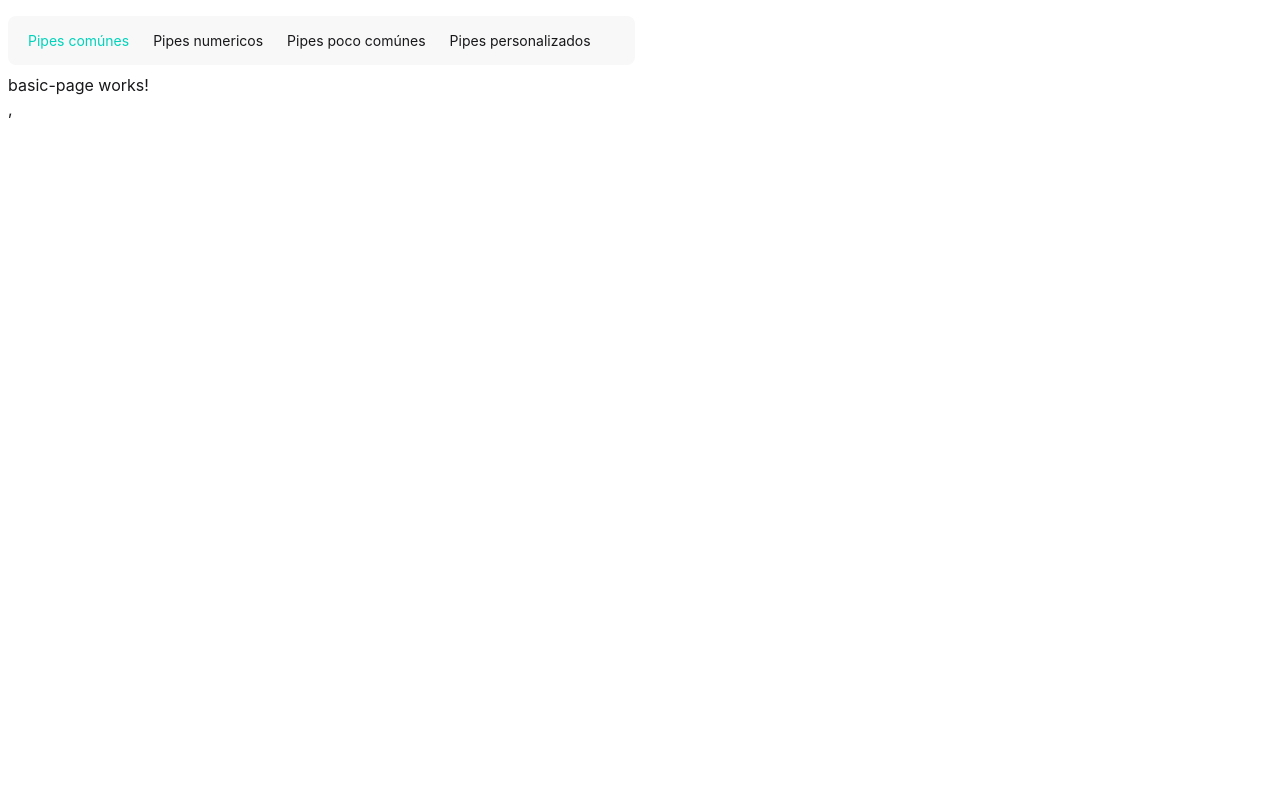
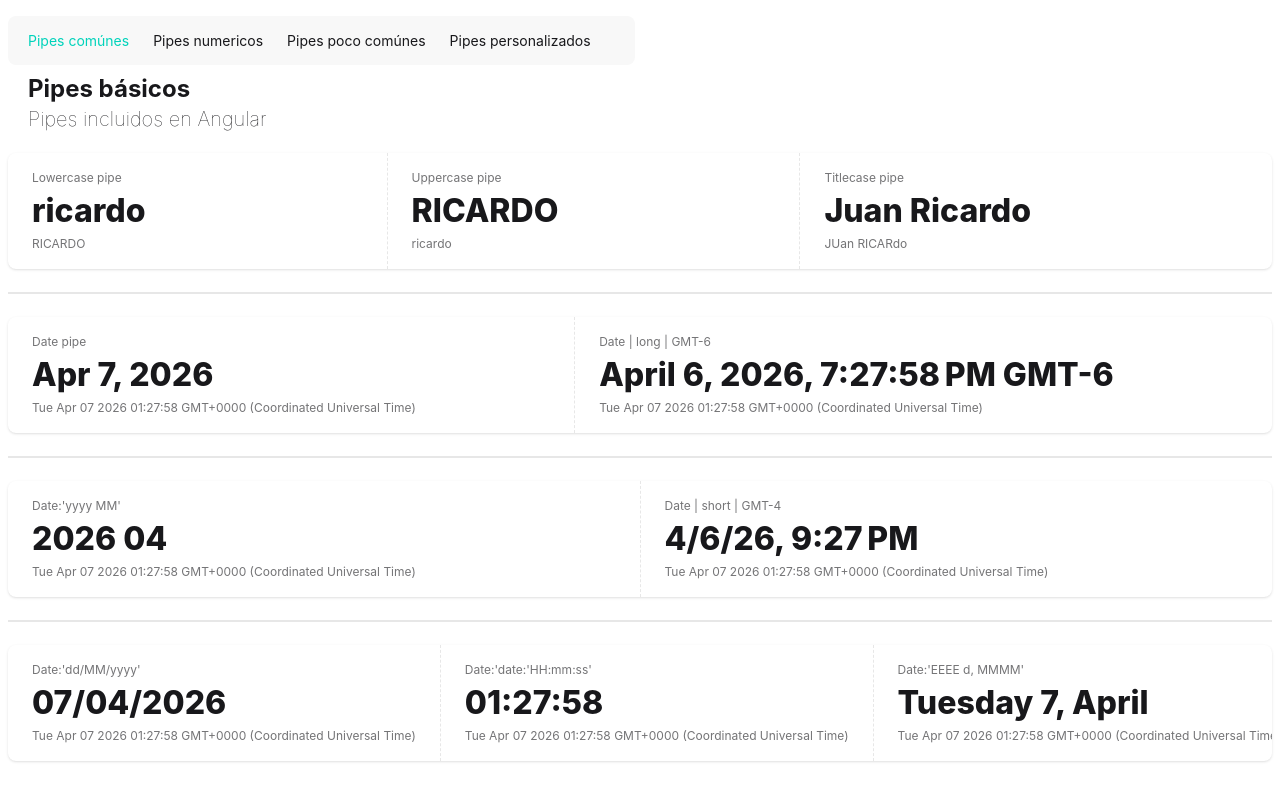
Before and after one commit to flashdc7/pipes-2025, an Angular app: page /basics in a window 1280 px wide. Built offline with nearby package versions, Linux system fonts and the light colour scheme.

Commit message:
pipes básicos

```diff
--- a/src/app/pages/basic-page/basic-page.html
+++ b/src/app/pages/basic-page/basic-page.html
@@ -1 +1,78 @@
-<p>basic-page works!</p>,
+<section class="mx-5 mb-5">
+  <h1 class="text-2xl font-bold">Pipes básicos</h1>
+  <h3 class="text-xl font-thin">Pipes incluidos en Angular</h3>
+</section>
+
+<div class="stats stats-vertical lg:stats-horizontal shadow w-full">
+  <div class="stat">
+    <div class="stat-title">Lowercase pipe</div>
+    <div class="stat-value">{{ nameUpper() | lowercase }}</div>
+    <div class="stat-desc">{{ nameUpper() }}</div>
+  </div>
+
+  <div class="stat">
+    <div class="stat-title">Uppercase pipe</div>
+    <div class="stat-value">{{ nameLower() | uppercase}}</div>
+    <div class="stat-desc">{{ nameLower() }}</div>
+  </div>
+
+  <div class="stat">
+    <div class="stat-title">Titlecase pipe</div>
+    <div class="stat-value">{{ fullName() | titlecase}}</div>
+    <div class="stat-desc">{{ fullName() }}</div>
+  </div>
+</div>
+
+<div class="divider"></div>
+
+<div class="stats stats-vertical lg:stats-horizontal shadow w-full">
+  <div class="stat">
+    <div class="stat-title">Date pipe</div>
+    <div class="stat-value">{{ customDate() | date }}</div>
+    <div class="stat-desc">{{ customDate() }}</div>
+  </div>
+
+  <div class="stat">
+    <div class="stat-title">Date | long | GMT-6</div>
+    <div class="stat-value">{{ customDate() | date:'long':'GMT-6' }}</div>
+    <div class="stat-desc">{{ customDate() }}</div>
+  </div>
+</div>
+
+<div class="divider"></div>
+
+<div class="stats stats-vertical lg:stats-horizontal shadow w-full">
+  <div class="stat">
+    <div class="stat-title">Date:'yyyy MM'</div>
+    <div class="stat-value">{{ customDate() | date:'yyyy MM' }}</div>
+    <div class="stat-desc">{{ customDate() }}</div>
+  </div>
+
+  <div class="stat">
+    <div class="stat-title">Date | short | GMT-4</div>
+    <div class="stat-value">{{ customDate() | date:'short':'GMT-4' }}</div>
+    <div class="stat-desc">{{ customDate() }}</div>
+  </div>
+</div>
+
+<div class="divider"></div>
+
+<div class="stats stats-vertical lg:stats-horizontal shadow w-full">
+  <div class="stat">
+    <div class="stat-title">Date:'dd/MM/yyyy'</div>
+    <div class="stat-value">{{ customDate() | date:'dd/MM/yyyy' }}</div>
+    <div class="stat-desc">{{ customDate() }}</div>
+  </div>
+
+  <div class="stat">
+    <div class="stat-title">Date:'date:'HH:mm:ss'</div>
+    <div class="stat-value">{{ customDate() | date:'HH:mm:ss' }}</div>
+    <div class="stat-desc">{{ customDate() }}</div>
+  </div>
+
+  <div class="stat">
+    <div class="stat-title">Date:'EEEE d, MMMM'</div>
+    <div class="stat-value">{{ customDate() | date:'EEEE d, MMMM' }}</div>
+    <div class="stat-desc">{{ customDate() }}</div>
+  </div>
+</div>
--- a/src/app/pages/basic-page/basic-page.ts
+++ b/src/app/pages/basic-page/basic-page.ts
@@ -1,9 +1,27 @@
-import { ChangeDetectionStrategy, Component } from '@angular/core';
+import { DatePipe, LowerCasePipe, TitleCasePipe, UpperCasePipe } from '@angular/common';
+import { ChangeDetectionStrategy, Component, effect, signal } from '@angular/core';
 
 @Component({
   selector: 'app-basic-page',
-  imports: [],
+  imports: [LowerCasePipe, UpperCasePipe, TitleCasePipe, DatePipe],
   templateUrl: './basic-page.html',
   changeDetection: ChangeDetectionStrategy.OnPush,
 })
-export default class BasicPage { }
+export default class BasicPage {
+  nameLower= signal('ricardo')
+  nameUpper= signal('RICARDO')
+  fullName= signal('JUan RICARdo')
+
+  customDate= signal( new Date() );
+
+  tickinDateEffect= effect((onClean)=>{
+    const interval= setInterval(() => {
+      this.customDate.set( new Date() )
+      console.log('tick')
+    }, 1000);
+
+    onClean(()=>{
+      clearInterval(interval)
+    })
+  })
+}
--- a/src/app/pages/number-page/number-page.html
+++ b/src/app/pages/number-page/number-page.html
@@ -1 +1,30 @@
-<p>number-page works!</p>,
+<section class="mx-5 mb-5">
+  <h1 class="text-2xl font-bold">Pipes numéricos</h1>
+  <h3 class="text-xl font-thin">Pipes incluidos en Angular</h3>
+</section>
+
+<div class="stats stats-vertical lg:stats-horizontal shadow w-full">
+  <div class="stat">
+    <div class="stat-title">Number:'1.2-2'</div>
+    <div class="stat-value">{{ totalSells() | number:'1.2-2' }}</div>
+    <div class="stat-desc">{{ totalSells() }}</div>
+  </div>
+
+  <div class="stat">
+    <div class="stat-title">Number:'1.1-2'</div>
+    <div class="stat-value">{{ totalSells() + 123 | number:'1.1-2' }}</div>
+    <div class="stat-desc">{{ totalSells() }}</div>
+  </div>
+
+  <div class="stat">
+    <div class="stat-title">Currency</div>
+    <div class="stat-value">{{ totalSells() | currency: 'CAD' : 'symbol-narrow' : '1.4-4' }}</div>
+    <div class="stat-desc">{{ totalSells() }}</div>
+  </div>
+
+  <div class="stat">
+    <div class="stat-title">Percent : '1.2-2'</div>
+    <div class="stat-value">{{ percent() | percent : '1.2-2'}}</div>
+    <div class="stat-desc">{{ percent() }}</div>
+  </div>
+</div>
--- a/src/app/pages/number-page/number-page.ts
+++ b/src/app/pages/number-page/number-page.ts
@@ -1,9 +1,13 @@
-import { ChangeDetectionStrategy, Component } from '@angular/core';
+import { CurrencyPipe, DecimalPipe, PercentPipe } from '@angular/common';
+import { ChangeDetectionStrategy, Component, signal } from '@angular/core';
 
 @Component({
   selector: 'app-number-page',
-  imports: [],
+  imports: [DecimalPipe, PercentPipe, CurrencyPipe],
   templateUrl: './number-page.html',
   changeDetection: ChangeDetectionStrategy.OnPush,
 })
-export default class NumberPage { }
+export default class NumberPage {
+  totalSells= signal(394_798_979.3253)
+  percent= signal(0.4856)
+}
```
